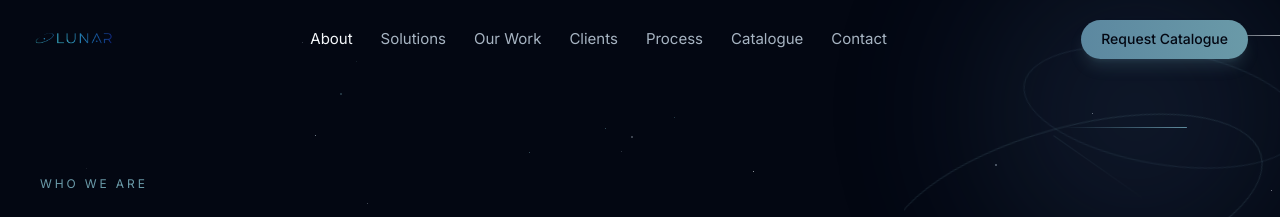
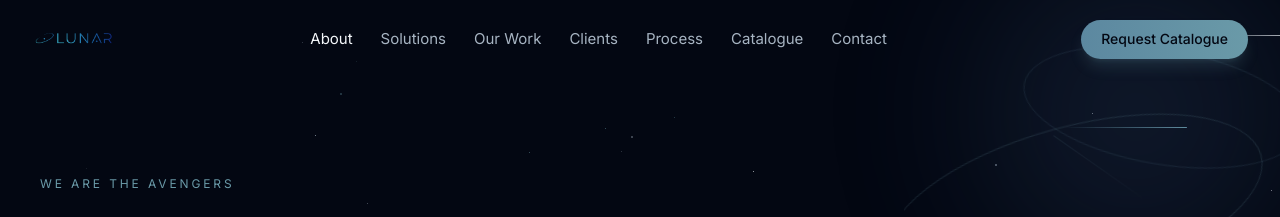
Before and after one commit to LunarTech-Software/LunarTech-Software, a React (Vite) app: page /about in a window 1280 px wide. Shown: the top 217 px of the page. Built offline with nearby package versions, Linux system fonts and the light colour scheme.

Commit message:
Test changing texts

```diff
--- a/src/pages/AboutPage.tsx
+++ b/src/pages/AboutPage.tsx
@@ -18,7 +18,7 @@ export default function AboutPage() {
     <div>
       <StarfieldBackdrop />
       <PageHero
-        kicker="Who we are"
+        kicker="we are the avengers"
         title="The orbit your operations organize around."
         subtitle="LUNAR is a digital engineering and automation company that builds the systems which real businesses run on."
       />
```
